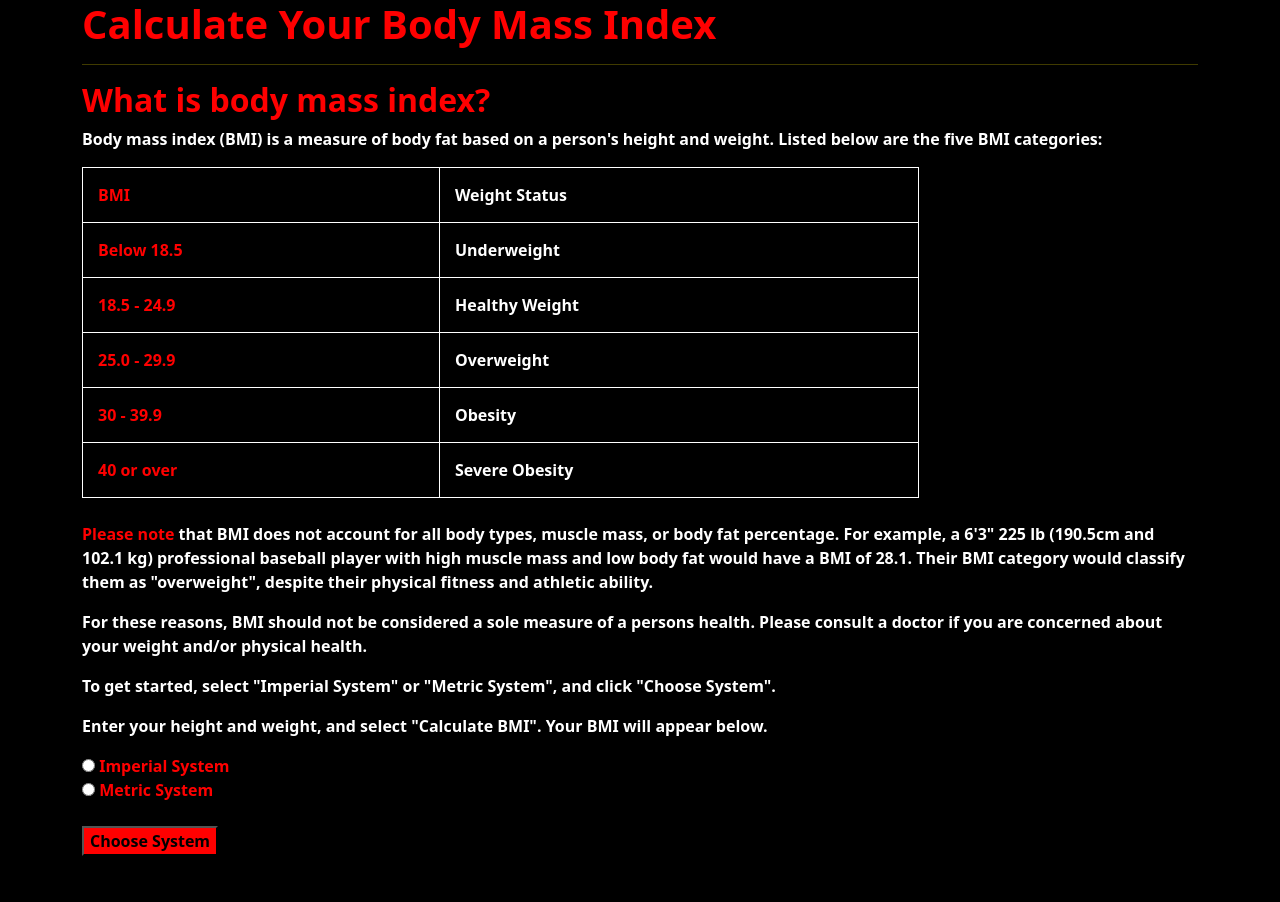
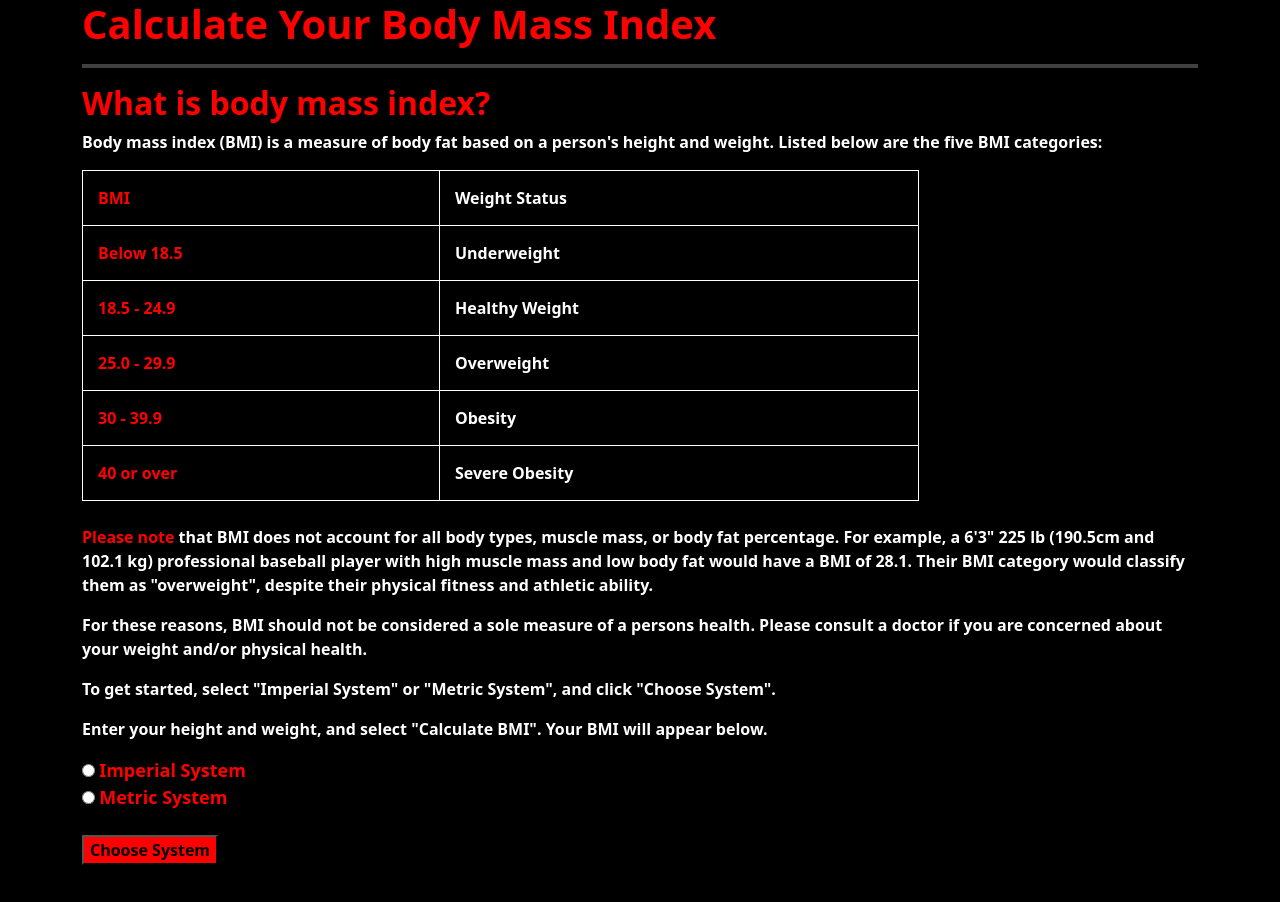
Before and after one commit to besure94/bmi-calculator, a website built with webpack: page src/index.html in a window 1280 px wide. Built offline with nearby package versions, Linux system fonts and the light colour scheme.

Commit message:
Update CSS styling.

```diff
--- a/src/css/styles.css
+++ b/src/css/styles.css
@@ -39,12 +39,13 @@ h4 {
 }
 
 hr {
-  color: #ffea00;
+  border: 2px solid #ffffff;
 }
 
 #imperial {
   color: #ff0000;
   font-weight: 700;
+  font-size: large;
 }
 
 input {
@@ -59,6 +60,7 @@ label {
 #metric {
   color: #ff0000;
   font-weight: 700;
+  font-size: large;
 }
 
 p {
```
